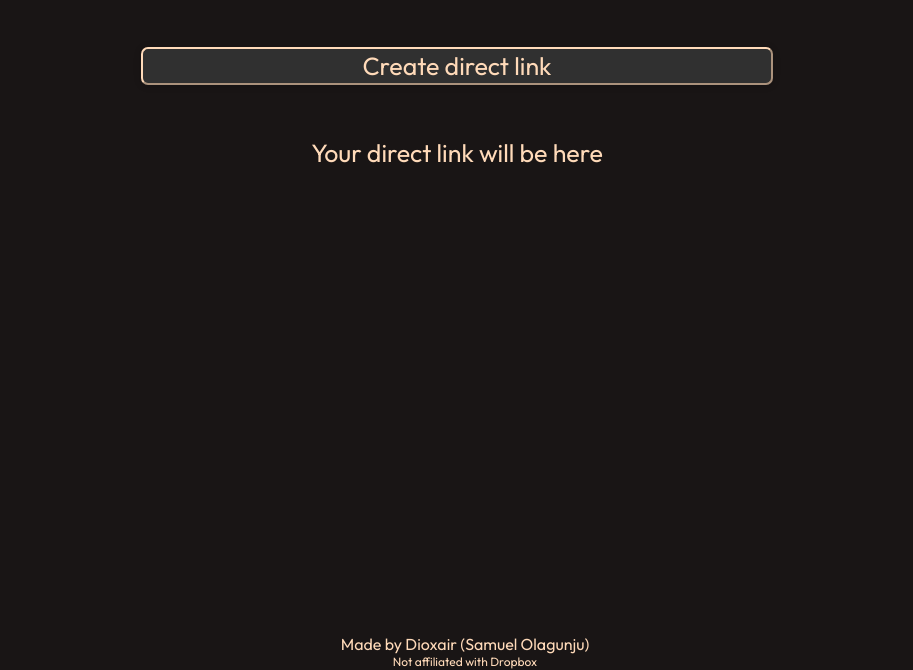
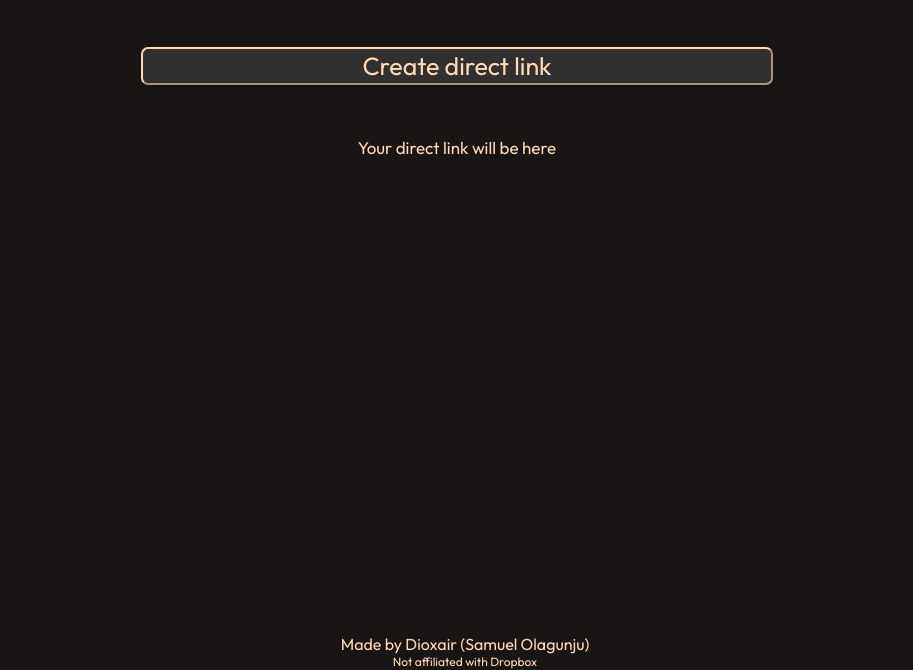
Before and after one commit to dioxair/dropboxdirectlinks, a plain HTML site: page index.html in a window 1280 px wide. Shown: the part 130-800 px from the top of the page, without its empty margins (183-1096 px from the left). Drawn offline with Linux system fonts and the light colour scheme.

Commit message:
Made direct link text work on smaller devices

```diff
--- a/css/styling.css
+++ b/css/styling.css
@@ -79,6 +79,13 @@ input {
     font-size: 25px;
 }
 
+@media screen and (min-width: 300px) {
+    #directLink {
+        font-size: 17px;
+        overflow-wrap: break-word;
+    }
+}
+
 a {
     color: peachpuff;
 }
```
